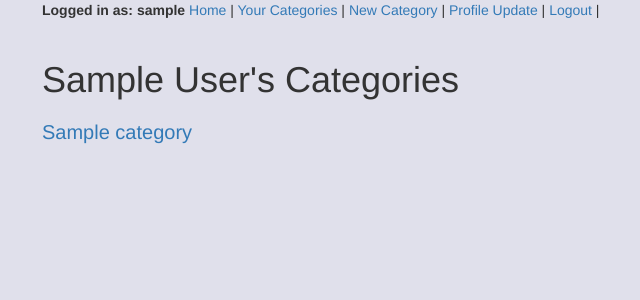
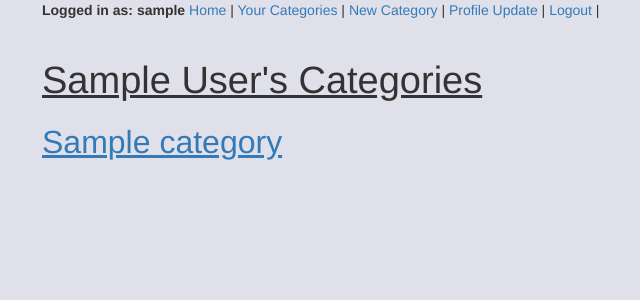
Before and after one commit to rallen0150/thoughts, a Django app: page /category/ in a window 1280 px wide. Shown: the top 300 px of the page, without its empty margins (28-668 px from the left). Run offline with Django 3.2, Linux system fonts and the light colour scheme; a user stored in the database is signed in; tables that the repository leaves empty hold one stand-in row (values such as "Sample post"); some libraries are stand-ins or nearby versions.

```diff
--- a/blog/settings.py
+++ b/blog/settings.py
@@ -106,7 +106,7 @@ AUTH_PASSWORD_VALIDATORS = [
 
 LANGUAGE_CODE = 'en-us'
 
-TIME_ZONE = 'UTC'
+TIME_ZONE = 'America/New_York'
 
 USE_I18N = True
 
--- a/templates/base.html
+++ b/templates/base.html
@@ -17,6 +17,14 @@
         font-size: 20px;
         padding-top: 8px;
         padding-bottom: 8px;
+      }
+      #title {
+        font-size: 38px;
+        text-decoration: underline;
+      }
+      #categories {
+        font-size: 32px;
+        text-decoration: underline;
       }
     </style>
 
--- a/templates/index.html
+++ b/templates/index.html
@@ -9,7 +9,7 @@
       <input type="submit" name="" value="Login">
     </form>
   {% else %}
-    <h1>Welcome <i>{{ request.user.profile.get_full_name }}</i> to your Personal Blog</h1>
+    <h1 id="title">Welcome <i>{{ request.user.profile.get_full_name }}</i> to your Personal Blog</h1>
     <h3><a href="{% url 'category_list_view' %}">Enter Here to View Your Previous Blogs!</a></h3>
   {% endif %}
 {% endblock %}
--- a/templates/thoughts/category_detail.html
+++ b/templates/thoughts/category_detail.html
@@ -3,10 +3,10 @@
 {% block content %}
   <a href="{% url 'category_update_view' category.random_url category.id %}">Update Category Name</a> <br>
   <a href="{% url 'blog_create_view' object.random_url object.id %}">Add A New <i><b>{{ category }}</b></i> Post</a>
-  <h1>{{ category }}</h1>
+  <h1 id="title">{{ category }}</h1>
   {% for x in category.get_posts %}
     <div>
-      <a href="{% url 'blog_detail_view' x.random_url x.id %}">{{ x }}</a>
+      <a id='categories' href="{% url 'blog_detail_view' x.random_url x.id %}">{{ x }}</a>
     </div>
   {% endfor %}
 {% endblock %}
--- a/templates/thoughts/category_list.html
+++ b/templates/thoughts/category_list.html
@@ -1,11 +1,11 @@
 {% extends 'base.html' %}
 
 {% block content %}
-  <h1>{{ request.user.profile.get_full_name }}'s Categories</h1>
+  <h1 id="title">{{ request.user.profile.get_full_name }}'s Categories</h1>
   {% for x in category %}
     {% if x.user == request.user %}
       <div class="different_categories">
-        <a href="{% url 'category_detail_view' x.random_url x.id %}">{{ x }}</a>
+        <a id="categories" href="{% url 'category_detail_view' x.random_url x.id %}">{{ x }}</a>
       </div>
     {% endif %}
   {% endfor %}
```
Also changed, not shown: templates/thoughts/blog_detail.html (+11 -9 lines).
